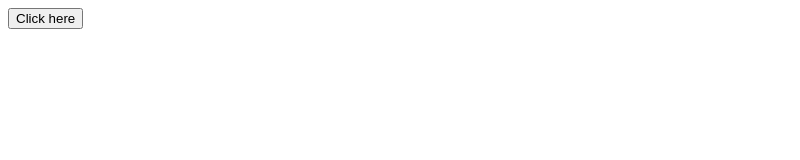
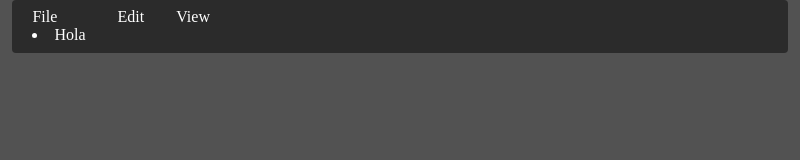
Before and after one commit to Tecnosamba21/SamPad, an Electron app: page src/index.html in a window 800 px wide. Drawn offline with Linux system fonts and the light colour scheme.

Commit message:
Creating a menu

```diff
--- a/package.json
+++ b/package.json
@@ -12,5 +12,8 @@
   "description": "",
   "devDependencies": {
     "electron": "^34.2.0"
+  },
+  "dependencies": {
+    "@fontsource/cascadia-code": "^4.2.1"
   }
 }
--- a/src/index.html
+++ b/src/index.html
@@ -11,10 +11,25 @@
       http-equiv="X-Content-Security-Policy"
       content="default-src 'self'; script-src 'self'"
     />
-    <title>MiduMarkDown</title>
+    <link rel="stylesheet" href="./style.css">
+    <title>SamPad</title>
 </head>
 <body>
-    <button>Click here</button>
-    <span id="count"></span>
+      <aside class="menu">
+        <div class="menu-item">
+          <span>File</span>
+          <div class="menu-section">
+            <li>Hola</li>
+          </div>
+        </div>
+        <div class="menu-item">
+          <span>Edit</span>
+        </div>
+        <div class="menu-item">
+          <span>View</span>
+        </div>
+      </aside>
+    <textarea name="writeArea" id="writeArea" ></textarea>
+    <script src="./script.js"></script>
 </body>
 </html>
--- /dev/null
+++ b/src/script.js
@@ -0,0 +1 @@
+document.querySelector('textarea').focus()
--- /dev/null
+++ b/src/style.css
@@ -0,0 +1,78 @@
+* {
+    margin: 0;
+    padding: 0;
+    box-sizing: border-box;
+}
+
+body {
+    display: flex;
+    flex-direction: column;
+    gap: 2%;
+
+    height: 100vh;
+    margin: 0;
+    padding: 0;
+    background-color: #525252;
+}
+
+textarea {
+    flex: 1;
+    background-color: #525252;
+    color: white;
+    padding: 1em;
+    border: 2px solid transparent;
+    outline: none;
+    font-family: system-ui;
+    font-weight: 500;
+    font-size: 16px;
+    resize: none;
+}
+
+::-webkit-scrollbar {
+    width: 1em;
+}
+
+::-webkit-scrollbar-track {
+    background: grey;
+    border-radius: 100vw;
+    margin-block: .1em;
+}
+
+::-webkit-scrollbar-thumb {
+    background: rgb(154, 154, 154);
+    border: .25em solid grey;
+    cursor: pointer;
+    border-radius: 100vw;
+}
+
+::-webkit-scrollbar-thumb:hover {
+    background: rgb(82, 82, 82);
+}
+
+/** MENU */
+
+.menu {
+    padding-left: 1.5%;
+    display: flex;
+    gap: 2%;
+    background-color: rgb(43, 43, 43);
+    border-radius: 4px;
+    width: 97%;
+    align-self: center;
+    justify-self: center;
+}
+
+.menu-item {
+    color: #fff;
+    font-family: 'Cascadia Code';
+    cursor: pointer;
+    margin: .3%;
+    padding: .8%;
+    transition: background-color .25s;
+    border-radius: 3px;
+}
+
+.menu-item:hover {
+    background-color: #cdcdcd;
+    padding: .8%;
+}
```
Also changed, not shown: index.js (+11 -1 lines).
